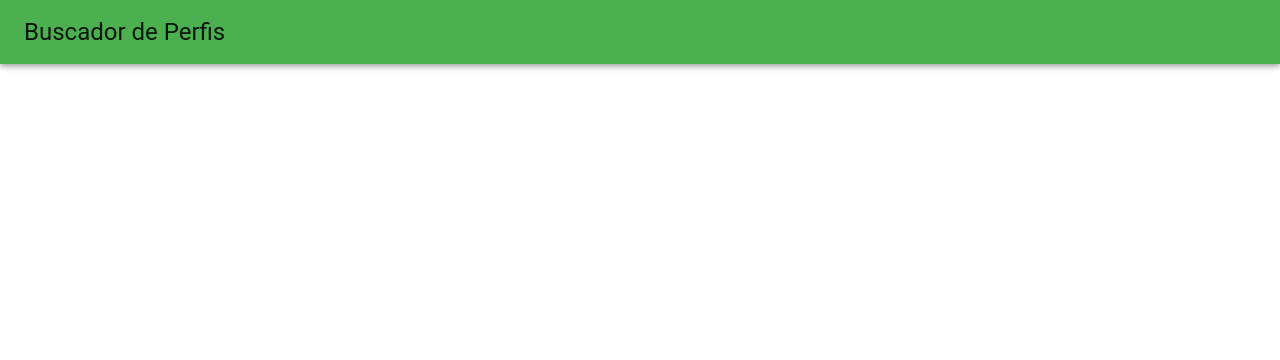
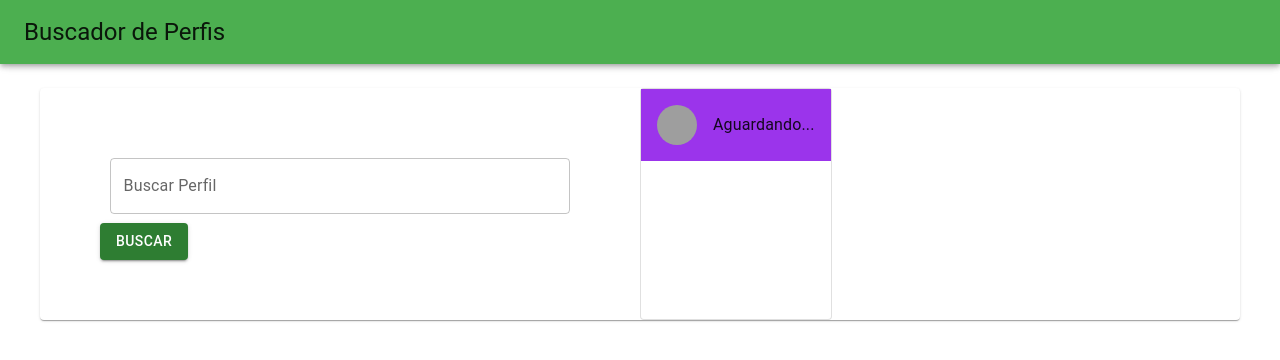
Before and after one commit to mateuslopesreis/localizador-perfil-react, a React (Vite) app: page / in a window 1280 px wide. Shown: the top 360 px of the page. Built offline with nearby package versions, Linux system fonts and the light colour scheme; grey boxes are pictures that could not be loaded.

Commit message:
buscando os dados da api do github

```diff
--- a/package.json
+++ b/package.json
@@ -12,6 +12,7 @@
     "@emotion/react": "^11.10.6",
     "@emotion/styled": "^11.10.6",
     "@mui/material": "^5.11.16",
+    "axios": "^1.3.5",
     "react": "^18.2.0",
     "react-dom": "^18.2.0"
   },
--- a/src/App.tsx
+++ b/src/App.tsx
@@ -3,6 +3,9 @@ import reactLogo from './assets/react.svg'
 import { Base } from './layout/base'
 import { CssBaseline } from '@mui/material'
 import { Theme } from './theme/ThemeProvider'
+import { ConsultaPerfil } from './pages/ConsultaPerfil'
+import { ConsultasPerfis } from './layout/base/ConsultasPerfis'
+
 
 
 function App() {
@@ -13,7 +16,7 @@ function App() {
 
       <CssBaseline/>
         <Base appBarTitle="Buscador de Perfis">
-
+            <ConsultasPerfis/>
        </Base>
 
     </Theme>
--- a/src/components/ListarPerfil/index.tsx
+++ b/src/components/ListarPerfil/index.tsx
@@ -1,4 +1,4 @@
-import { List } from "@mui/material"
+import { Card, List, Paper } from "@mui/material"
 
 type ListagemPerfilProps ={
     children:React.ReactNode
@@ -8,13 +8,16 @@ export function ListarPerfil({children}:ListagemPerfilProps){
 
     return(
 
-        <section className='listandoPerfil'>
+        <Paper variant="outlined" >
+
         <List sx={{
+            bgcolor: '#9b34eb',
+            width: '100%'
         }}>
                     {children}
 
 
         </List>
-        </section>
+        </Paper>
     )
 }
--- /dev/null
+++ b/src/layout/base/ConsultasPerfis/index.tsx
@@ -0,0 +1,61 @@
+import { Perfil } from "../../../components/Perfil";
+import axios from "axios";
+import { useState } from "react";
+import { UsuarioPerfil } from "../../../type";
+import { Avatar, Box, Button, Card, CardContent, ListItem, ListItemAvatar, ListItemText, TextField, Typography } from "@mui/material";
+import { ListarPerfil } from "../../../components/ListarPerfil";
+
+export function ConsultasPerfis(){
+
+
+
+    const [userName, setUserName] = useState("");
+    const [name, setName] = useState("Aguardando...");
+    const [avatarURL, setAvatarURL] = useState("Aguardando...");
+
+  const handleSearch = () => {
+    axios
+      .get<UsuarioPerfil>(`https://api.github.com/users/${userName}`)
+      .then((res) => {
+        setName(res.data.name);
+        setAvatarURL(res.data.avatar_url);
+
+
+      })
+      .catch((err) => {
+        console.log(err);
+      });
+  };
+
+  return (
+    <Card sx={{ display: 'flex' , width: '100%'}}>
+
+        <CardContent sx={{ justifyContent: '1 0 auto', width:'50%', padding: '5%' }}>
+        <Box sx={{ display: 'flex', flexDirection: 'column', padding:'2%'
+      }}>
+
+              <TextField onChange={(e) => setUserName(e.target.value)} label="Buscar Perfil" variant="outlined" />
+            </Box>
+
+            <Button onClick={handleSearch} variant="contained" color="success">Buscar</Button>
+            </CardContent>
+
+          <ListarPerfil>
+
+          <ListItem>
+            <ListItemAvatar>
+              <Avatar src={avatarURL}/>
+            </ListItemAvatar>
+
+            <ListItemText primary={<Typography>{name}</Typography>}>
+            </ListItemText>
+
+
+            </ListItem>
+
+            </ListarPerfil>
+
+
+      </Card>
+  );
+}
--- a/src/layout/base/index.tsx
+++ b/src/layout/base/index.tsx
@@ -21,7 +21,7 @@ export function Base({children,appBarTitle}:BaseLayoutProps){
         flexDirection='column'
         alignItems='center'
 
-        padding={1}
+        padding={5}
         mt={6}
         sx={{
           bgcolor: "white",
--- /dev/null
+++ b/src/type/index.tsx
@@ -0,0 +1,5 @@
+export type UsuarioPerfil = {
+        name: string,
+        avatar_url: string,
+
+}
```
Also changed, not shown: src/components/Perfil/index.tsx (+23 -15 lines), src/services/api.ts (added, +11 -0 lines), 1 other file (tests, documents, lock files or other folders).
